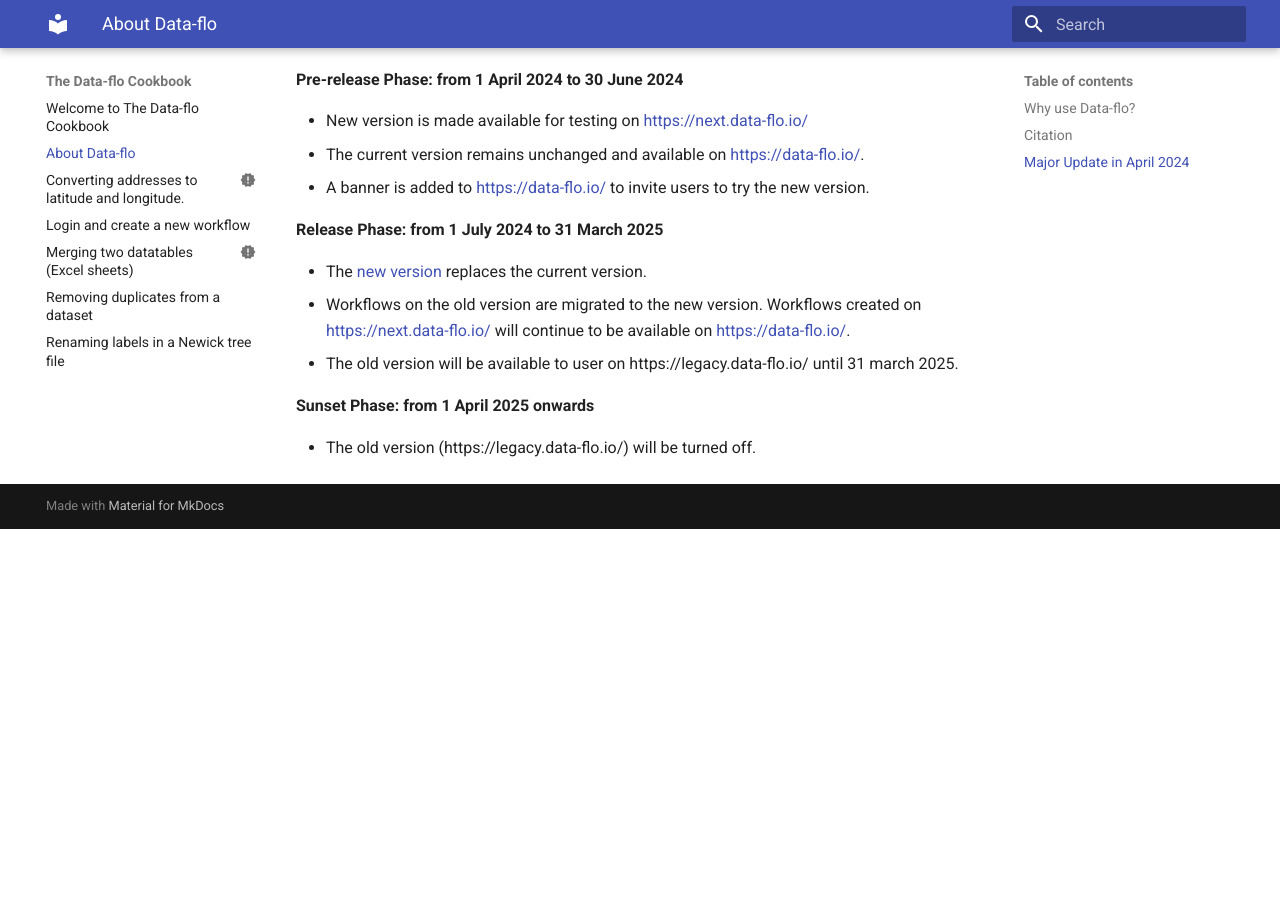
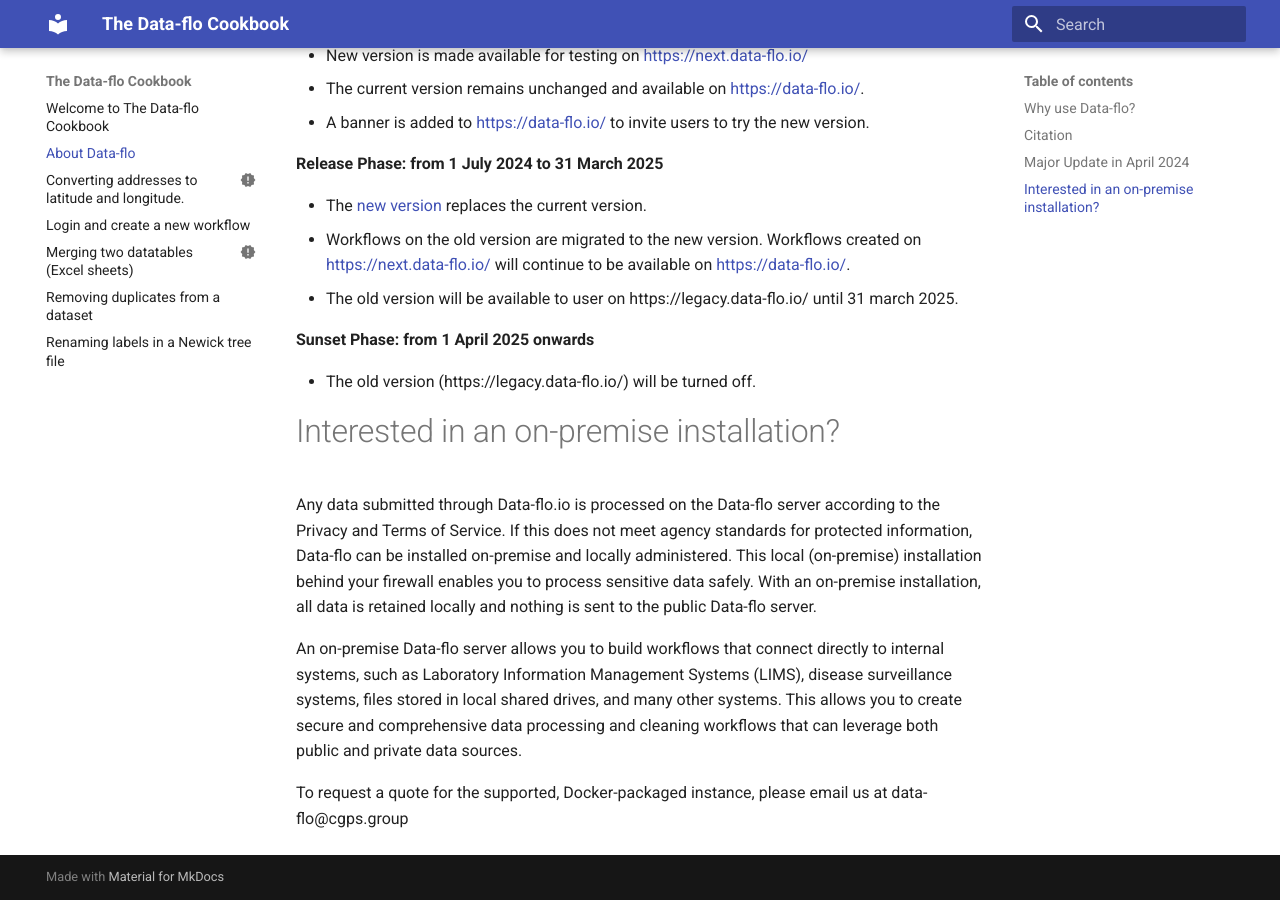
Before and after one commit to happykhan/dataflo-cookbook, an MkDocs documentation site: the page built from docs/about-dataflo.md, in a window 1280 px wide and 900 px high, scrolled down 2032 px. Built offline with MkDocs 1.6.1 and Material for MkDocs 9.7.7, drawn with Linux system fonts in a browser that asks for light colours; before the commit the page ends 2561 px from its top, so only the background shows below that.

Commit message:
merge example

```diff
--- a/docs/about-dataflo.md
+++ b/docs/about-dataflo.md
@@ -58,3 +58,11 @@
 **Sunset Phase: from 1 April 2025 onwards**
 
 * The old version (https://legacy.data-flo.io/) will be turned off.
+
+
+# Interested in an on-premise installation?
+Any data submitted through Data-flo.io is processed on the Data-flo server according to the Privacy and Terms of Service. If this does not meet agency standards for protected information, Data-flo can be installed on-premise and locally administered. This local (on-premise) installation behind your firewall enables you to process sensitive data safely. With an on-premise installation, all data is retained locally and nothing is sent to the public Data-flo server.
+
+An on-premise Data-flo server allows you to build workflows that connect directly to internal systems, such as Laboratory Information Management Systems (LIMS), disease surveillance systems, files stored in local shared drives, and many other systems. This allows you to create secure and comprehensive data processing and cleaning workflows that can leverage both public and private data sources.
+
+To request a quote for the supported, Docker-packaged instance, please email us at data-flo@cgps.group
```
